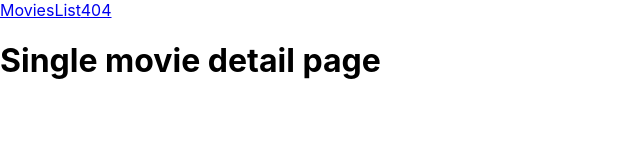
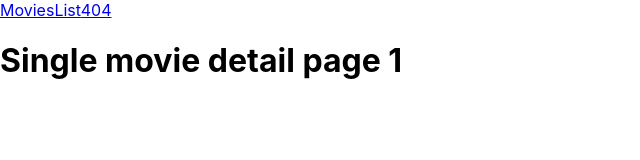
Before and after one commit to gaxxrodri/MovieDB-ReactJS-TS-TechnicalTest, a React (Create React App) app in the folder techtest-bmb/: page /details/1 in a window 1280 px wide. Shown: the top 160 px of the page, without its empty margins (0-640 px from the left). Built offline with nearby package versions, Linux system fonts and the light colour scheme; no server answers.

Commit message:
Implement link to movieDetail

```diff
--- a/techtest-bmb/src/components/MovieDetails.jsx
+++ b/techtest-bmb/src/components/MovieDetails.jsx
@@ -1,9 +1,16 @@
-import React from 'react'
+import React from 'react';
+import { useParams } from 'react-router-dom';
 
 export const MovieDetails = () => {
-    return (
-        <div>
-            <h1>Single movie detail page</h1>
-        </div>
-    )
-}
+  const { movieId } = useParams();
+
+  return (
+    <div>
+      <h1>
+        Single movie detail page
+        {' '}
+        {movieId}
+      </h1>
+    </div>
+  );
+};
--- a/techtest-bmb/src/components/MoviesList.tsx
+++ b/techtest-bmb/src/components/MoviesList.tsx
@@ -1,33 +1,65 @@
 /* eslint-disable @typescript-eslint/no-unused-vars */
 /* eslint-disable react-hooks/exhaustive-deps */
-import React, { useEffect } from 'react';
-import { connect, useDispatch, useSelector } from 'react-redux';
-import printImg from '../helpers/printImg';
-import printMovies from '../helpers/printMovies';
+import React, { useEffect, useState } from 'react';
+import { useDispatch, useSelector } from 'react-redux';
+import { Link } from 'react-router-dom';
+import { Movie } from '../common/interfaces';
+// import printImg from '../helpers/printImg';
+// import printMovies from '../helpers/printMovies';
 // import { Movie } from '../common/interfaces';
 import { loadMovies } from '../redux/actions/actionCreators';
 import { AppState } from '../redux/reducers';
 
-
-const MoviesList = () => {
-  const movies = useSelector((store: AppState) => store.movies)
+const MoviesList = ():JSX.Element => {
+  const [selectedMovie, setSelectedMovie] = useState<number>();
+  const movies = useSelector((store: AppState) => store.movies);
   const dispatch = useDispatch();
 
   useEffect(() => {
     dispatch(loadMovies());
   }, []);
 
+  const handleSelectedHero = (id:number) => {
+    setSelectedMovie(id);
+    // dispatch(selectedMovie())
+  };
+
+  //   function printMovies(array:Movie[]): JSX.Element[] { ///TODO
+  //     return (array.map( ({id, title}:Movie) => {
+  //        return (
+  //             <button key={id} onClick={setSelectedMovie(id)}>
+  //                  <li >
+  //                    {title}
+  //                  </li>
+  //             </button>
+  //        );
+  //      })
+  //    )
+  //  };
+
   return (
     <div>
       <h1>MovieList</h1>
       <ul>
-              {printMovies(movies)}
-              {printImg(movies)}
+        {movies.map(({ id, title, poster_path }:Movie) => (
+          <button key={id} type="button" onClick={() => { handleSelectedHero(id); }}>
+            <Link to={`/details/${id}`}>
+              <li>
+                {title}
+                <img src={`https://image.tmdb.org/t/p/original/${poster_path}`} alt="movie poster" height="10%" width="10%" />
+
+              </li>
+            </Link>
+          </button>
+        ))}
+
+        {/* {printImg(movies)} */}
+        {/* {printMovies(movies)} */}
+        {/* {printMovies(movies, setSelectedMovie)} */}
       </ul>
     </div>
-    )
+  );
 };
-
 
 // function mapStateToProps(store:any) {
 //     return {
```
Lines whose indentation alone changed are shown as unchanged.
